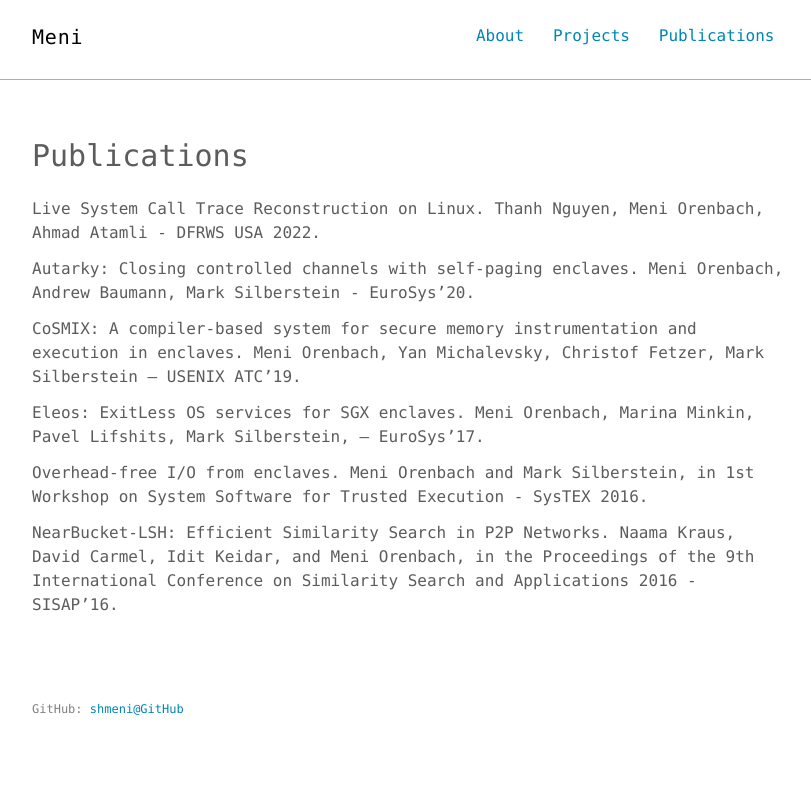
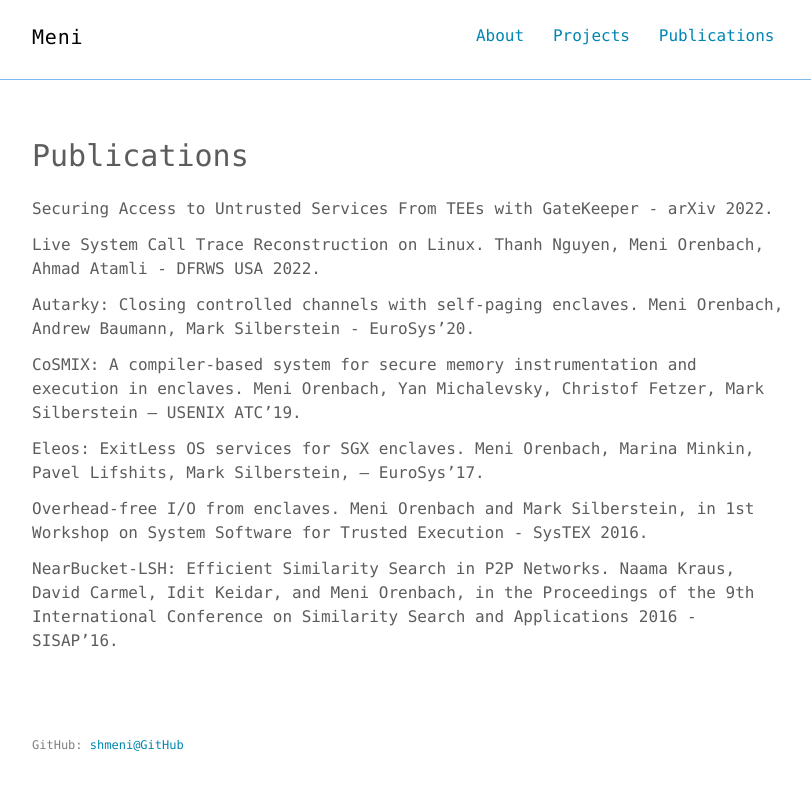
Before and after one commit to shmeni/shmeni.github.io, a Jekyll site: the page built from publications.md, in a window 1280 px wide. Shown: the top 790 px of the page, without its empty margins (232-1043 px from the left). Built offline with Jekyll 4.4.1, drawn with Linux system fonts in a browser that asks for light colours.

Commit message:
add gatekeeper

```diff
--- a/publications.md
+++ b/publications.md
@@ -4,6 +4,7 @@ title: Publications
 permalink: /publications/
 ---
 
+Securing Access to Untrusted Services From TEEs with GateKeeper - arXiv 2022.
 
 Live System Call Trace Reconstruction on Linux. Thanh Nguyen, Meni Orenbach, Ahmad Atamli - DFRWS USA 2022.
 
```
